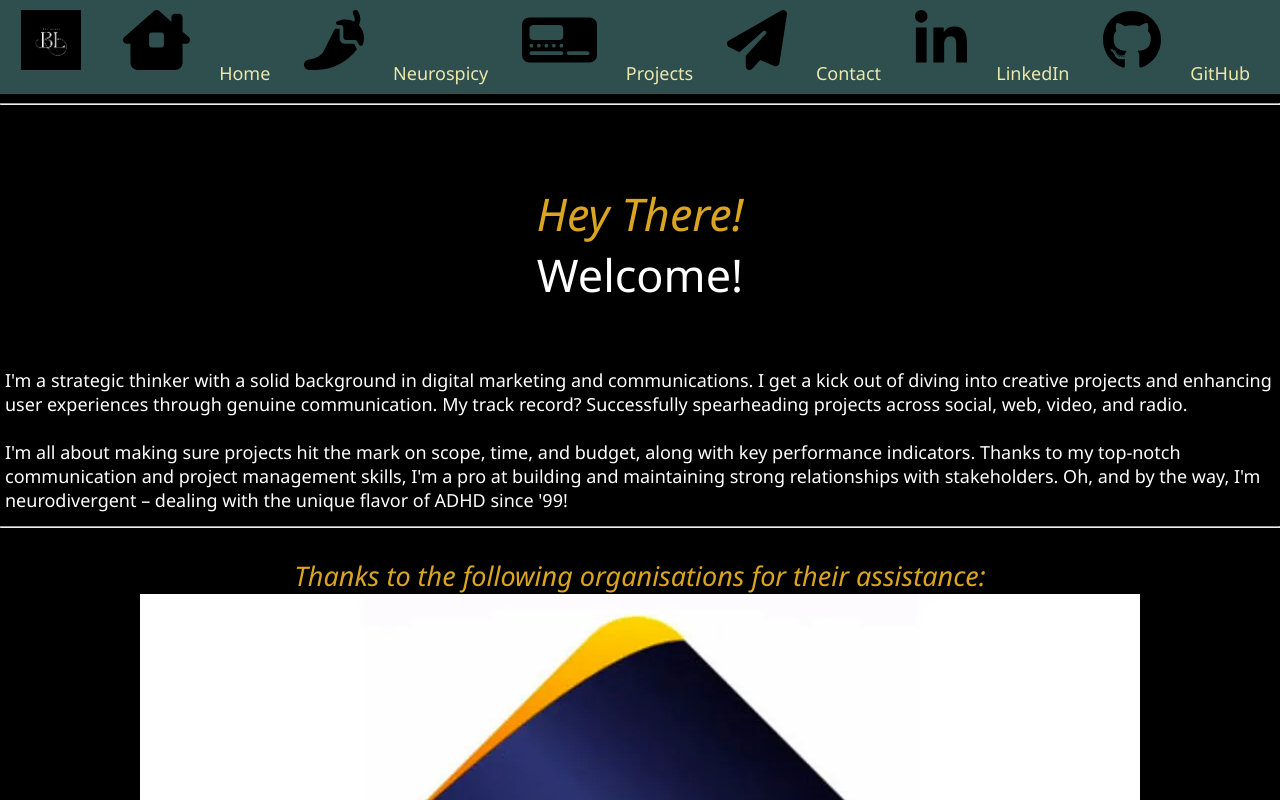
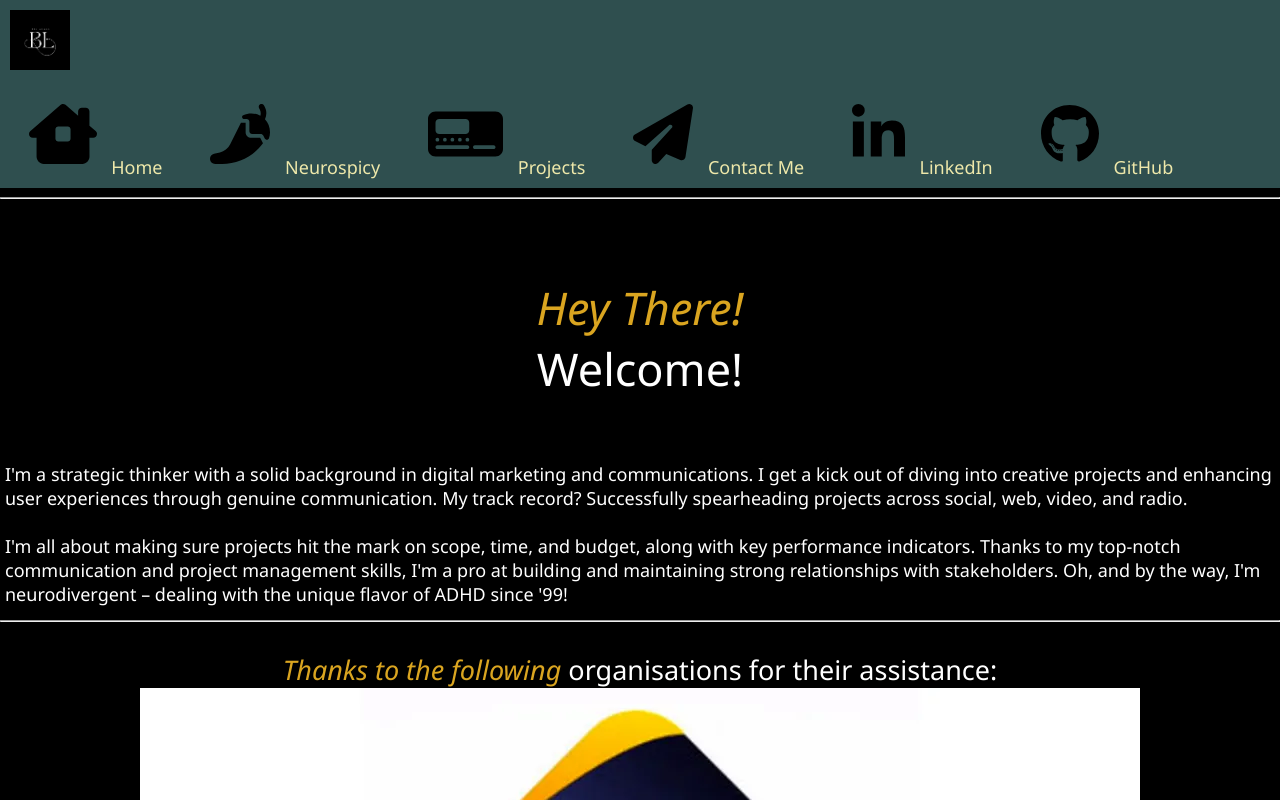
Before and after one commit to BBLogan/bblogan.github.io, a plain HTML site: page index.html in a window 1280 px wide. Shown: the top 800 px of the page. Drawn offline with Linux system fonts and the light colour scheme.

Commit message:
updated images & nav links

```diff
--- a/index.html
+++ b/index.html
@@ -8,37 +8,55 @@
 </head>
 <body>
     <header>
+        <img src="bblogan.github.io/logos-portfolio/BEXLOGANLOGO.png" class="logo" />
         <nav>
-            <div>
-                <img src="logos-portfolio/BEXLOGANLOGO.png" class="logo" />
-            </div>
-            <div class="nav-links" >
-                <img src="graphicicons-portfolio/house-chimney-window-solid.svg" class="nav-links"><a href="index.html">Home</a>
-                    <img src="graphicicons-portfolio/pepper-hot-solid.svg" class="nav-links"><a href="/neurospicy-portfolio/">Neurospicy</a>
-                    <img src="graphicicons-portfolio/tachograph-digital-solid.svg" class="nav-links"><a href="/projects-portfolio.html">Projects</a>
-                    <img src="graphicicons-portfolio/paper-plane-solid.svg" class="nav-links"><a href="/contactme-portfolio/">Contact</a>
-                    <img src="graphicicons-portfolio/linkedin-in.svg" class="nav-links"><a href="https://www.linkedin.com/bex.logan" target="_blank">LinkedIn</a>
-                    <img src="graphicicons-portfolio/github.svg" class="nav-links"><a href="https://github.com/yourusername" target="_blank">GitHub</a>
-            </div>
+            <a href="index.html">
+                <img src="bblogan.github.io/graphicicons-portfolio/house-chimney-window-solid.svg" class="nav-links">
+                <span>Home</span>
+            </a>
+            <a href="/neurospicy-portfolio/">
+                <img src="bblogan.github.io/graphicicons-portfolio/pepper-hot-solid.svg" class="nav-links">
+                <span>Neurospicy</span>
+            </a>
+            <a href="/projects-portfolio.html">
+                <img src="bblogan.github.io/graphicicons-portfolio/tachograph-digital-solid.svg" class="nav-links">
+                <span>Projects</span>
+            </a>
+            <a href="/contactme-portfolio/">
+                <img src="bblogan.github.io/graphicicons-portfolio/paper-plane-solid.svg" class="nav-links">
+                <span>Contact Me</span>
+            </a>
+            <a href="https://www.linkedin.com/bex.logan" target="_blank">
+                <img src="bblogan.github.io/graphicicons-portfolio/linkedin-in.svg" class="nav-links">
+                <span>LinkedIn</span>
+            </a>
+            <a href="https://github.com/BBLogan" target="_blank">
+                <img src="bblogan.github.io/graphicicons-portfolio/github.svg" class="nav-links">
+                <span>GitHub</span>
+            </a>
         </nav>
     </header>
 <hr>
 <main>
-    <seciton id="hero">
+    <section id="hero">
         <div id="header-text">
             <h1><span class="emphasis">Hey There!</span><p>Welcome!</p></h1>
                 <p>I'm a strategic thinker with a solid background in digital marketing and communications. I get a kick out of diving into creative projects and enhancing user experiences through genuine communication. My track record? Successfully spearheading projects across social, web, video, and radio.</p>
                 <br>
                 <p>I'm all about making sure projects hit the mark on scope, time, and budget, along with key performance indicators. Thanks to my top-notch communication and project management skills, I'm a pro at building and maintaining strong relationships with stakeholders. Oh, and by the way, I'm neurodivergent – dealing with the unique flavor of ADHD since '99! </p>
         </div>
-    </seciton>
+    </section>
 <!-- Add in your image here -->
 <hr>
     <section id="assistance">
-            <h2><span class="emphasis">Thanks to the following organisations for their assistance:</span></h2>
-            <!-- She Codes & RAC Logos-->
-            <img src="logos-portfolio/RAClonglogo.png" />
-            <img src="logos-portfolio/shecodespluslogo.png" />
+        <h2><span class="emphasis">Thanks to the following</span> organisations for their assistance:</h2>
+<!-- She Codes & RAC Logos-->
+            <a href="https://rac.com.au/" target="_blank">
+                <img src="bblogan.github.io/logos-portfolio/RAClonglogo.png" />
+            </a>
+            <a href="https://shecodes.com.au/" target="_blank">
+                <img src="bblogan.github.io/logos-portfolio/shecodespluslogo.png" />
+            </a>
     </section>
 <hr>
 <!-- Prob dont need this section as header has nav - migrate to footer as nav? -->
--- a/styles.css
+++ b/styles.css
@@ -56,10 +56,12 @@ h2 {
     color: Var(--gold);
     font-style: italic;
 }
-/* a:link {color:blue;} */
-/* a:visited {color: var(grey);} */
-/* a:hover, a:focus, a:active {color:red;} */
-/* input:focus {background-color:var(gold);} */
+/* .a { */
+    /* a:link {color:blue;} */
+    /* a:visited {color: var(grey);} */
+    /* a:hover, a:focus, a:active {color:red;} */
+    /* input:focus {background-color:var(gold);} */
+/* } */
 .button, button {
     /* padding: 10px 20px; */
     /* display: inline-block; */
@@ -90,13 +92,14 @@ nav {
     display: flex;
     /* flex:auto; */
     flex-grow: 1;
-    justify-content: space-around;
-    flex-wrap: wrap;
+    justify-content: flex-start;
+    align-items: center;
+    /* flex-wrap: wrap; */
     /* list-style: none; */
     /* float: left; */
 }
 nav a {
-    display: inline-block;
+    /* display: inline-block; */
     color: var(--palegold);
     font-size: 1rem;
     text-decoration: none;
@@ -158,7 +161,7 @@ header img {
 }
 
 /* Navigation Styles */
-.nav-links li {
+/* .nav-links li { */
     /* list-style: none; */
     /* color: var(--gold); */
     /* display: flex; */
@@ -166,7 +169,7 @@ header img {
     /* justify-content: space-between; */
     /* align-items: flex-start; */
     /* padding: 1em; */
-}
+/* } */
 
 /* Body Styles */
 h1 {
```
